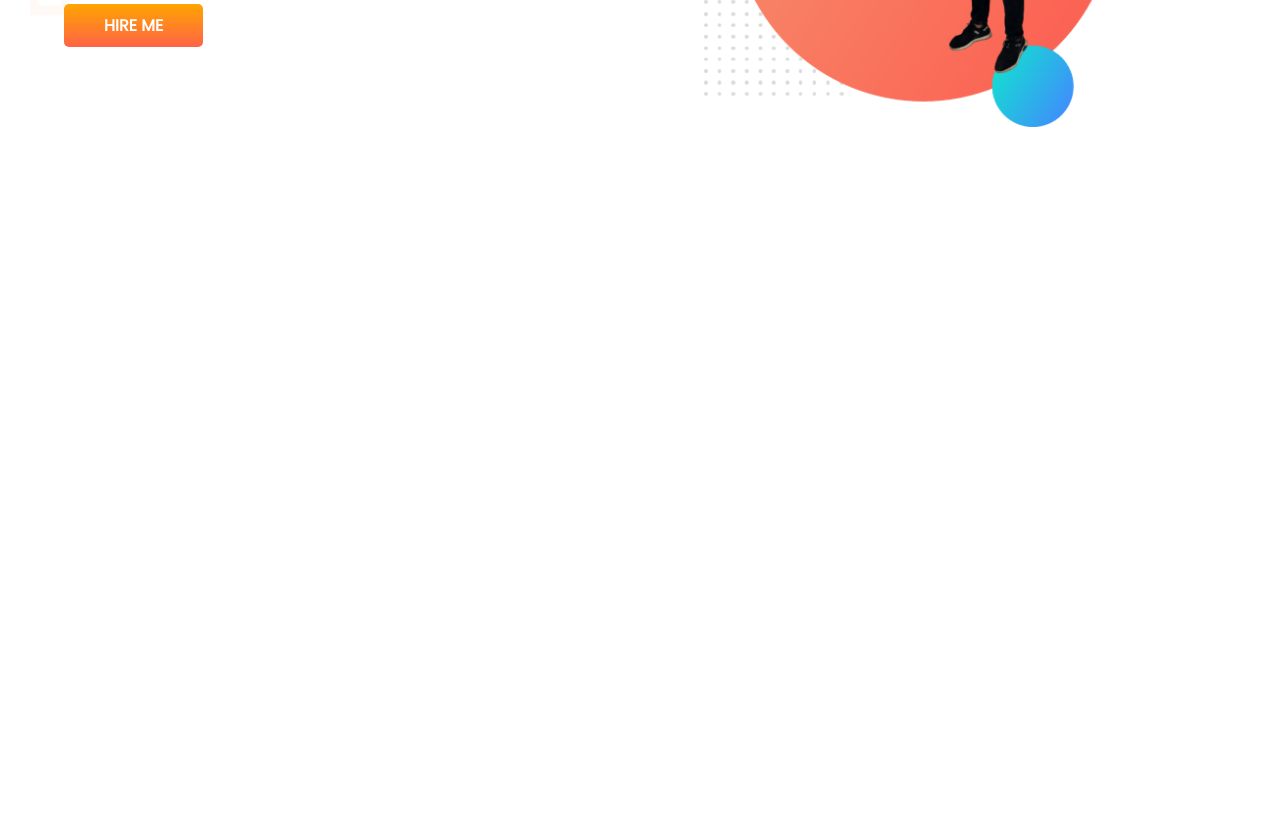
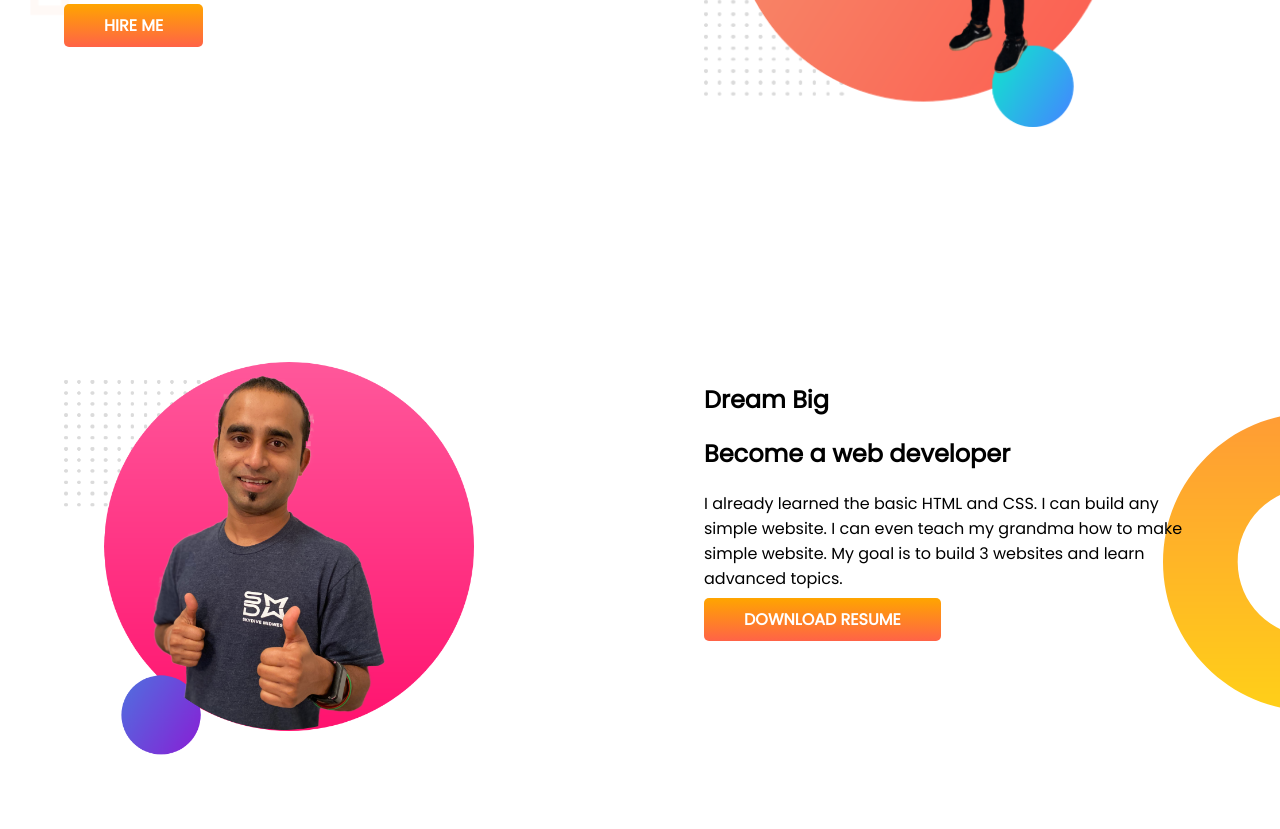
Before and after one commit to mdeliastalukder/developer-portfolio, a plain HTML site: page index.html in a window 1280 px wide. Shown: the part 344-1173 px from the top of the page. Before the commit the page ends 800 px from the top, so only its background shows below. Drawn offline with Linux system fonts and the light colour scheme.

Commit message:
dream added

```diff
--- a/index.html
+++ b/index.html
@@ -30,6 +30,18 @@
             <img src="images/sakib.png" alt="">
         </div>
     </section>
+    <section class="dream-big">
+        <div class="half-width">
+            <img src="images/jhankar2.png" alt="">
+        </div>
+        <div class="half-width">
+            <h1>Dream Big</h1>
+            <h2>Become a web developer</h2>
+            <p>I already learned the basic HTML and CSS. I can build any simple website. I can even teach my grandma how
+                to make simple website. My goal is to build 3 websites and learn advanced topics.</p>
+            <a class="link-button" target="-blank" href="">DOWNLOAD RESUME</a>
+        </div>
+    </section>
 </body>
 
 </html>
--- a/style.css
+++ b/style.css
@@ -7,6 +7,7 @@ body{
 }
 section{
     display: flex;
+    margin-bottom: 100px;
 }
 .half-width{
     width: 50%;
@@ -27,3 +28,8 @@ section{
     background-image: url(images/top-banner.png);
     background-repeat: no-repeat;
 }
+.dream-big{
+    background-image: url(images/dream-bg.png);
+    background-repeat: no-repeat;
+    background-position: right;
+}
```
